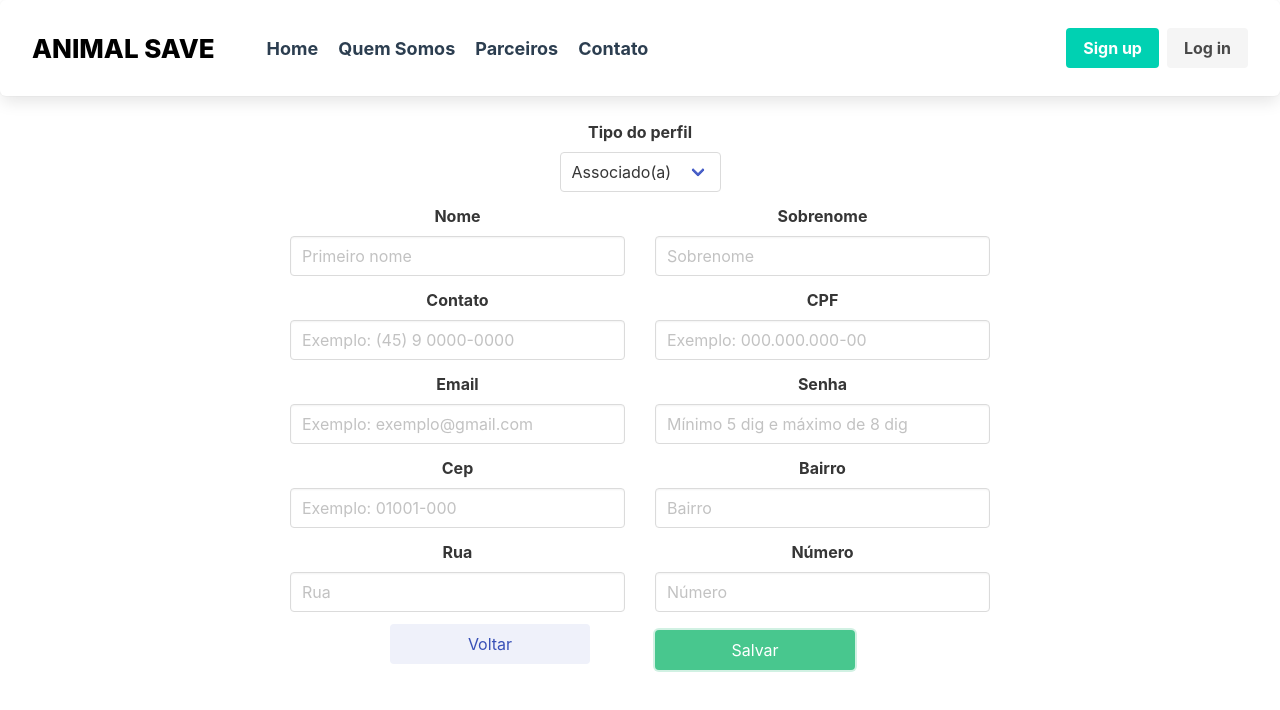
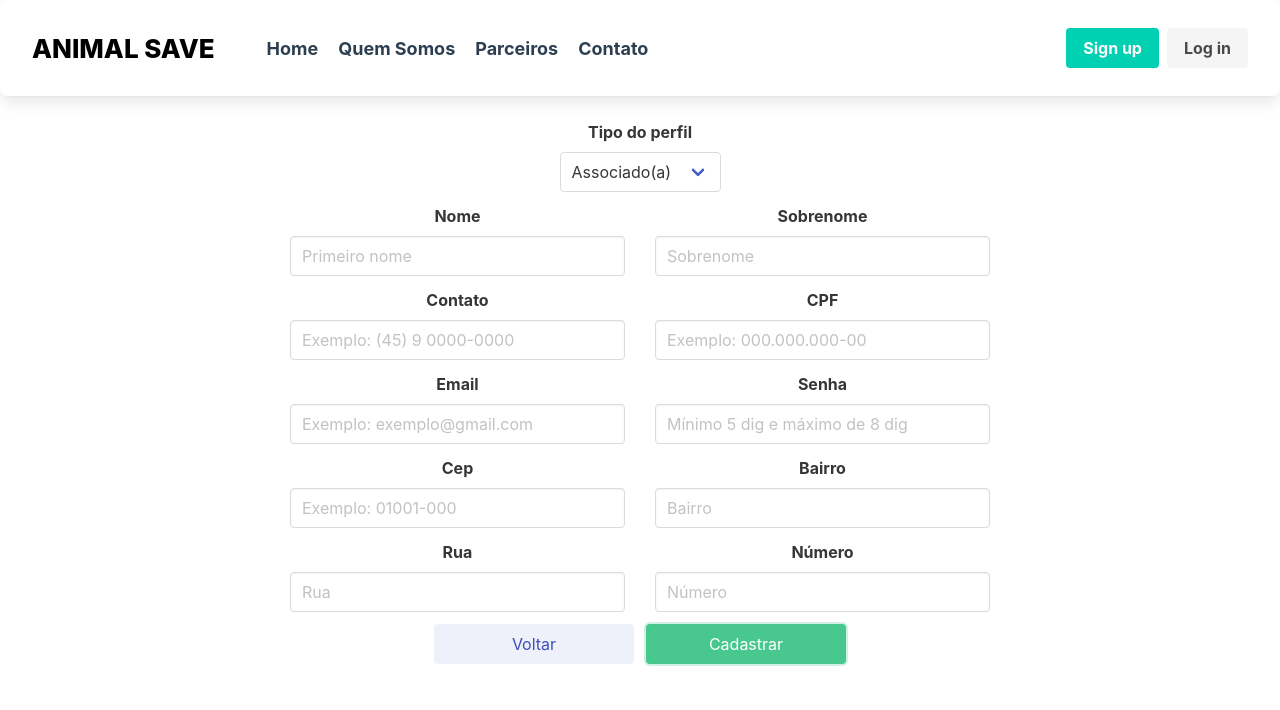
Before and after one commit to renanmontanopaz/animal-save-view, a Vue app: page /register in a window 1280 px wide. Shown: the top 710 px of the page. Built offline with nearby package versions, Linux system fonts and the light colour scheme.

Commit message:
ajuste botoes salvar e voltar

```diff
--- a/src/views/RegisterUsers/Register.vue
+++ b/src/views/RegisterUsers/Register.vue
@@ -1,5 +1,6 @@
 <template>
     <main>
+        <section class="section_register">
             <div class="container_form">
                 <div class="field">
                     <label class="label">Tipo do perfil</label>
@@ -43,7 +44,8 @@
                         <div class="field">
                             <label class="label">CPF</label>
                             <div class="control">
-                            <input v-model="associate.cpf" class="input" type="text" placeholder="Exemplo: 000.000.000-00">
+                                <input v-model="associate.cpf" class="input" type="text"
+                                    placeholder="Exemplo: 000.000.000-00">
                             </div>
                         </div>
                     </div>
@@ -78,7 +80,8 @@
                         <div class="field">
                             <label class="label">Bairro</label>
                             <div class="control">
-                            <input v-model="associate.address.neighborhood" class="input" type="text" placeholder="Bairro">
+                                <input v-model="associate.address.neighborhood" class="input" type="text"
+                                    placeholder="Bairro">
                             </div>
                         </div>
                     </div>
@@ -94,7 +97,8 @@
                         <div class="field">
                             <label class="label">Número</label>
                             <div class="control">
-                            <input v-model="associate.address.houseNumber" class="input" type="text" placeholder="Número">
+                                <input v-model="associate.address.houseNumber" class="input" type="text"
+                                    placeholder="Número">
                             </div>
                         </div>
                     </div>
@@ -112,7 +116,8 @@
                         <div class="field">
                             <label class="label">Nome empresarial</label>
                             <div class="control">
-                            <input v-model="provider.businessName" class="input" type="text" placeholder="Nome empresarial">
+                                <input v-model="provider.businessName" class="input" type="text"
+                                    placeholder="Nome empresarial">
                             </div>
                         </div>
                     </div>
@@ -165,7 +170,8 @@
                         <div class="field">
                             <label class="label">Bairro</label>
                             <div class="control">
-                            <input v-model="provider.address.neighborhood" class="input" type="text" placeholder="Bairro">
+                                <input v-model="provider.address.neighborhood" class="input" type="text"
+                                    placeholder="Bairro">
                             </div>
                         </div>
                     </div>
@@ -181,7 +187,8 @@
                         <div class="field">
                             <label class="label">Número</label>
                             <div class="control">
-                            <input v-model="provider.address.houseNumber" class="input" type="text" placeholder="Número">
+                                <input v-model="provider.address.houseNumber" class="input" type="text"
+                                    placeholder="Número">
                             </div>
                         </div>
                     </div>
@@ -270,7 +277,8 @@
                         <div class="field">
                             <label class="label">Bairro</label>
                             <div class="control">
-                            <input v-model="caregiver.address.neighborhood" class="input" type="text" placeholder="Bairro">
+                                <input v-model="caregiver.address.neighborhood" class="input" type="text"
+                                    placeholder="Bairro">
                             </div>
                         </div>
                     </div>
@@ -286,7 +294,8 @@
                         <div class="field">
                             <label class="label">Número</label>
                             <div class="control">
-                            <input v-model="caregiver.address.houseNumber" class="input" type="text" placeholder="Número">
+                                <input v-model="caregiver.address.houseNumber" class="input" type="text"
+                                    placeholder="Número">
                             </div>
                         </div>
                     </div>
@@ -298,14 +307,14 @@
                         <div class="control">
                             <router-link to="/"><button class="button is-link is-light">Voltar</button></router-link>
                         </div>
-                </div>
-                <div class="field is-grouped">
+
                         <div class="control">
-                        <button @click="onClickRegister()" class="button is-success is-focused">Salvar</button>
+                            <button @click="onClickRegister()" class="button is-success is-focused">Cadastrar</button>
                         </div>
                     </div>
                 </div>
             </div>
+        </section>
     </main>
 </template>
 
@@ -404,6 +413,13 @@ main {
     justify-content: center;
     flex-direction: column;
 
+    .section_register {
+        display: flex;
+        justify-content: center;
+        align-items: center;
+        flex-direction: column;
+    }
+
     .container_form {
         width: 700px;
     }
@@ -417,15 +433,19 @@ main {
         width: 700px;
     }
 
+    .container_buttons {
+        display: flex;
+        justify-content: center;
+
         .aling_buttons {
         display: flex;
         justify-content: center;
         align-items: center;
-        gap: 30px;
-        max-width: 500px;
+        max-width: 405px;
 
         .button {
             width: 200px;
+        }
     }
     }
 }
```
Lines whose indentation alone changed are shown as unchanged.
